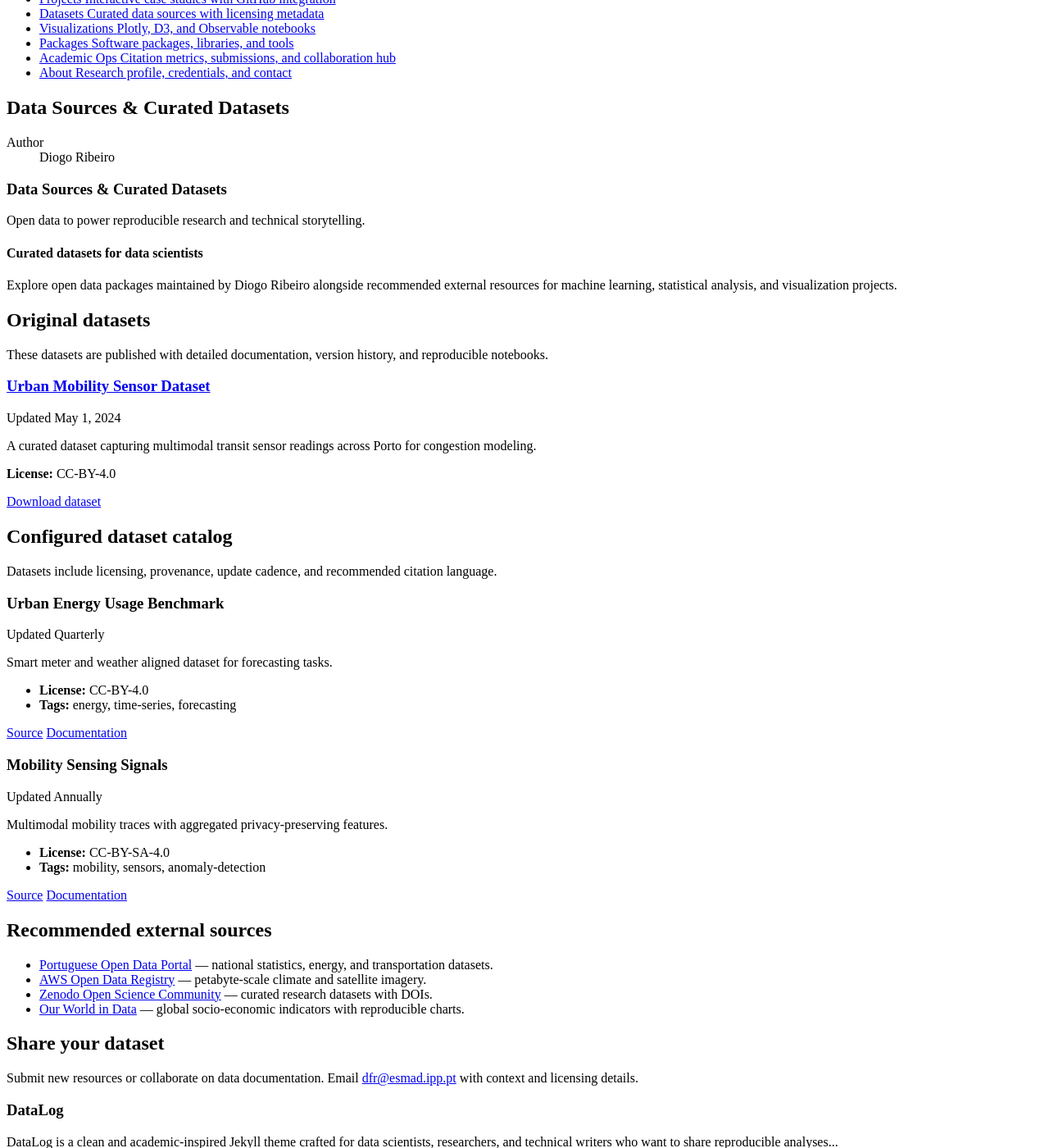
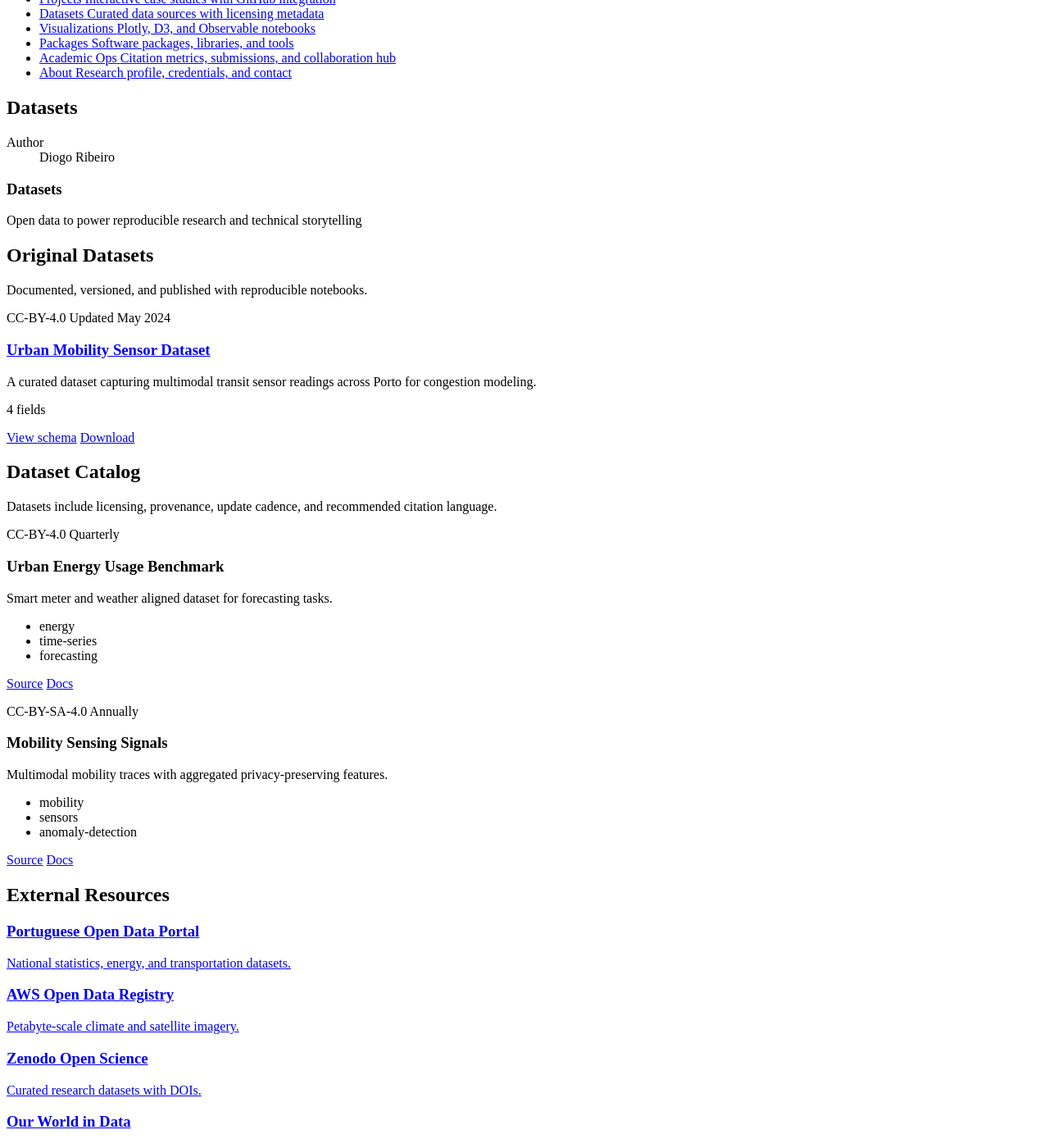
Before and after one commit to DiogoRibeiro7/analytics-blog-jekyll, a Jekyll site: the page built from datasets/index.md, in a window 1280 px wide and 1400 px high, scrolled down 1453 px. Shown: the whole window at 82% size. Built offline with Jekyll 4.4.1, drawn with Linux system fonts in a browser that asks for light colours; nearby versions of some CDN libraries; a script that is not in the unit is left out; some of the changed text lies outside the part shown.

Commit message:
feat: redesign datasets page with card grid layout
Shows original datasets with license badges and schema field counts,
catalog entries with tags, and external resource cards.

```diff
--- a/datasets/index.md
+++ b/datasets/index.md
@@ -1,89 +1,95 @@
 ---
 layout: page
-title: Data Sources & Curated Datasets
+title: Datasets
 permalink: /datasets/
-subtitle: Open data to power reproducible research and technical storytelling.
+subtitle: Open data to power reproducible research and technical storytelling
 ---
 
-<section class="dataset-hero">
-  <div class="container">
-    <h1>Curated datasets for data scientists</h1>
-    <p>Explore open data packages maintained by Diogo Ribeiro alongside recommended external resources for machine learning, statistical analysis, and visualization projects.</p>
-  </div>
-</section>
+## Original Datasets
 
-<section class="dataset-curated" aria-label="Original datasets">
-  <div class="container">
-    <h2>Original datasets</h2>
-    <p>These datasets are published with detailed documentation, version history, and reproducible notebooks.</p>
-    <div class="dataset-grid">
-      {% for dataset in site.datasets %}
-        <article class="dataset-card">
-          <header>
-            <h3><a href="{{ dataset.url | relative_url }}">{{ dataset.title }}</a></h3>
-            {% if dataset.updated %}<p class="dataset-meta">Updated {{ dataset.updated | date: '%B %-d, %Y' }}</p>{% endif %}
-          </header>
-          <p>{{ dataset.summary | default: dataset.excerpt }}</p>
-          {% if dataset.license %}<p><strong>License:</strong> {{ dataset.license }}</p>{% endif %}
-          {% if dataset.download_url %}
-            <p><a class="button" href="{{ dataset.download_url }}">Download dataset</a></p>
-          {% endif %}
-        </article>
+Documented, versioned, and published with reproducible notebooks.
+
+<div class="card-grid">
+{% for dataset in site.datasets %}
+  <article class="card">
+    <p class="card-meta">
+      {% if dataset.license %}<span class="post-meta__badge">{{ dataset.license }}</span>{% endif %}
+      {% if dataset.updated %}<time datetime="{{ dataset.updated | date_to_xmlschema }}">Updated {{ dataset.updated | date: '%B %Y' }}</time>{% endif %}
+    </p>
+    <h3><a href="{{ dataset.url | relative_url }}">{{ dataset.title }}</a></h3>
+    <p>{{ dataset.summary | default: dataset.excerpt | strip_html | truncate: 140 }}</p>
+    {% if dataset.schema %}
+    <p class="card-meta">{{ dataset.schema.size }} fields</p>
+    {% endif %}
+    <div class="project-links">
+      <a class="btn btn-primary" href="{{ dataset.url | relative_url }}">View schema</a>
+      {% if dataset.download_url %}
+        <a class="btn btn-secondary" href="{{ dataset.download_url }}" target="_blank" rel="noopener">Download</a>
+      {% endif %}
+    </div>
+  </article>
+{% endfor %}
+</div>
+
+{% assign catalog = site.data.datasets.collections %}
+{% if catalog and catalog.size > 0 %}
+
+## Dataset Catalog
+
+{{ site.data.datasets.preferences.availability_statement }}
+
+<div class="card-grid">
+{% for dataset in catalog %}
+  <article class="card">
+    <p class="card-meta">
+      <span class="post-meta__badge">{{ dataset.license }}</span>
+      {% if dataset.update_frequency %}
+        <span>{{ dataset.update_frequency | capitalize }}</span>
+      {% endif %}
+    </p>
+    <h3>{{ dataset.title }}</h3>
+    <p>{{ dataset.description }}</p>
+    {% if dataset.tags %}
+    <ul class="post-list-item__tags">
+      {% for tag in dataset.tags %}
+        <li>{{ tag }}</li>
       {% endfor %}
+    </ul>
+    {% endif %}
+    <div class="project-links">
+      {% if dataset.source_url %}
+        <a class="btn btn-primary" href="{{ dataset.source_url }}" target="_blank" rel="noopener">Source</a>
+      {% endif %}
+      {% if dataset.documentation %}
+        <a class="btn btn-secondary" href="{{ dataset.documentation | relative_url }}">Docs</a>
+      {% endif %}
     </div>
-  </div>
-</section>
-
-{% assign configured_datasets = site.data.datasets.collections %}
-{% if configured_datasets %}
-<section class="dataset-config" aria-label="Configured dataset listings">
-  <div class="container">
-    <h2>Configured dataset catalog</h2>
-    <p>{{ site.data.datasets.preferences.availability_statement | default: site.theme_options.datasets.availability_statement }}</p>
-    <div class="dataset-grid">
-      {% for dataset in configured_datasets %}
-      <article class="dataset-card" data-license="{{ dataset.license }}">
-        <header>
-          <h3>{{ dataset.title }}</h3>
-          {% if dataset.update_frequency %}<p class="dataset-meta">Updated {{ dataset.update_frequency | capitalize }}</p>{% endif %}
-        </header>
-        <p>{{ dataset.description }}</p>
-        <ul class="dataset-meta-list">
-          <li><strong>License:</strong> {{ dataset.license | default: site.theme_options.datasets.default_license }}</li>
-          {% if dataset.tags %}
-          <li><strong>Tags:</strong> {{ dataset.tags | join: ', ' }}</li>
-          {% endif %}
-        </ul>
-        <div class="dataset-actions">
-          {% if dataset.source_url %}
-          <a class="button" href="{{ dataset.source_url }}" target="_blank" rel="noopener">Source</a>
-          {% endif %}
-          {% if dataset.documentation %}
-          <a class="button button--ghost" href="{{ dataset.documentation | relative_url }}">Documentation</a>
-          {% endif %}
-        </div>
-      </article>
-      {% endfor %}
-    </div>
-  </div>
-</section>
+  </article>
+{% endfor %}
+</div>
 {% endif %}
 
-<section class="dataset-external" aria-label="External resources">
-  <div class="container">
-    <h2>Recommended external sources</h2>
-    <ul class="dataset-resources">
-      <li><a href="https://data.gov.pt" target="_blank" rel="noopener">Portuguese Open Data Portal</a> — national statistics, energy, and transportation datasets.</li>
-      <li><a href="https://registry.opendata.aws/" target="_blank" rel="noopener">AWS Open Data Registry</a> — petabyte-scale climate and satellite imagery.</li>
-      <li><a href="https://zenodo.org/communities/openscience/" target="_blank" rel="noopener">Zenodo Open Science Community</a> — curated research datasets with DOIs.</li>
-      <li><a href="https://ourworldindata.org/" target="_blank" rel="noopener">Our World in Data</a> — global socio-economic indicators with reproducible charts.</li>
-    </ul>
-  </div>
-</section>
+## External Resources
 
-<section class="dataset-cta" aria-label="Contribute datasets">
-  <div class="container">
-    <h2>Share your dataset</h2>
-    <p>Submit new resources or collaborate on data documentation. Email <a href="mailto:dfr@esmad.ipp.pt">dfr@esmad.ipp.pt</a> with context and licensing details.</p>
-  </div>
-</section>
+<div class="card-grid">
+  <a href="https://data.gov.pt" target="_blank" rel="noopener" class="card research-area-card">
+    <h3>Portuguese Open Data Portal</h3>
+    <p>National statistics, energy, and transportation datasets.</p>
+  </a>
+  <a href="https://registry.opendata.aws/" target="_blank" rel="noopener" class="card research-area-card">
+    <h3>AWS Open Data Registry</h3>
+    <p>Petabyte-scale climate and satellite imagery.</p>
+  </a>
+  <a href="https://zenodo.org/communities/openscience/" target="_blank" rel="noopener" class="card research-area-card">
+    <h3>Zenodo Open Science</h3>
+    <p>Curated research datasets with DOIs.</p>
+  </a>
+  <a href="https://ourworldindata.org/" target="_blank" rel="noopener" class="card research-area-card">
+    <h3>Our World in Data</h3>
+    <p>Global socio-economic indicators with reproducible charts.</p>
+  </a>
+</div>
+
+## Contribute
+
+Have a dataset to share? Email [dfr@esmad.ipp.pt](mailto:dfr@esmad.ipp.pt) with context and licensing details.
```
